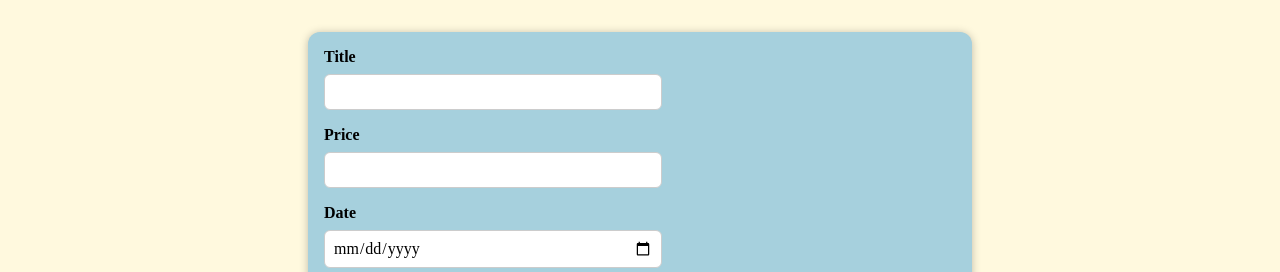
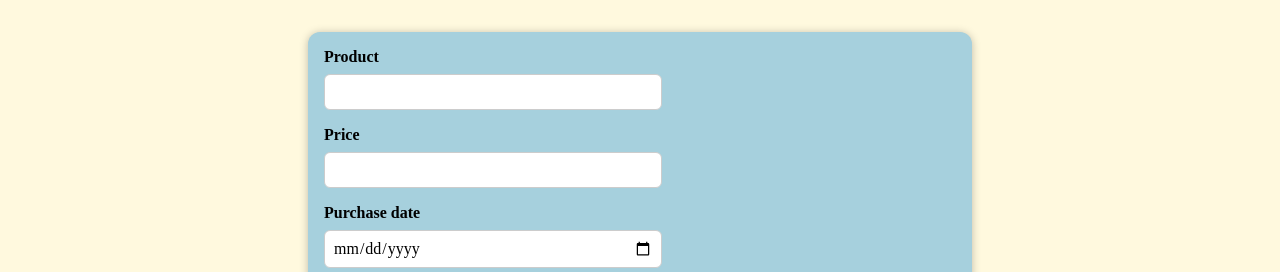
Before and after one commit to BaldezPatrick/expense-control-app, a React (Create React App) app: page / in a window 1280 px wide. Both pictures are taken after a click on the button "Add new Cost". Shown: the top 272 px of the page. Built offline with nearby package versions, Linux system fonts and the light colour scheme.

Commit message:
Change form label to improve the understanding of what have has to be put on the inputs..

```diff
--- a/src/components/AddCost/CostForm.jsx
+++ b/src/components/AddCost/CostForm.jsx
@@ -37,7 +37,7 @@ const CostForm = ({ onSaveCostData, closeAddHandler }) => {
     <form onSubmit={submitHandler}>
       <div className="cost__add__controls">
         <div className="cost__add__control">
-          <label>Title</label>
+          <label>Product</label>
           <input type="text" value={inputTitle} onChange={titleChangeHandler} />
         </div>
 
@@ -53,7 +53,7 @@ const CostForm = ({ onSaveCostData, closeAddHandler }) => {
         </div>
 
         <div className="cost__add__control">
-          <label>Date</label>
+          <label>Purchase date</label>
           <input
             type="date"
             min="2019-01-01"
```
